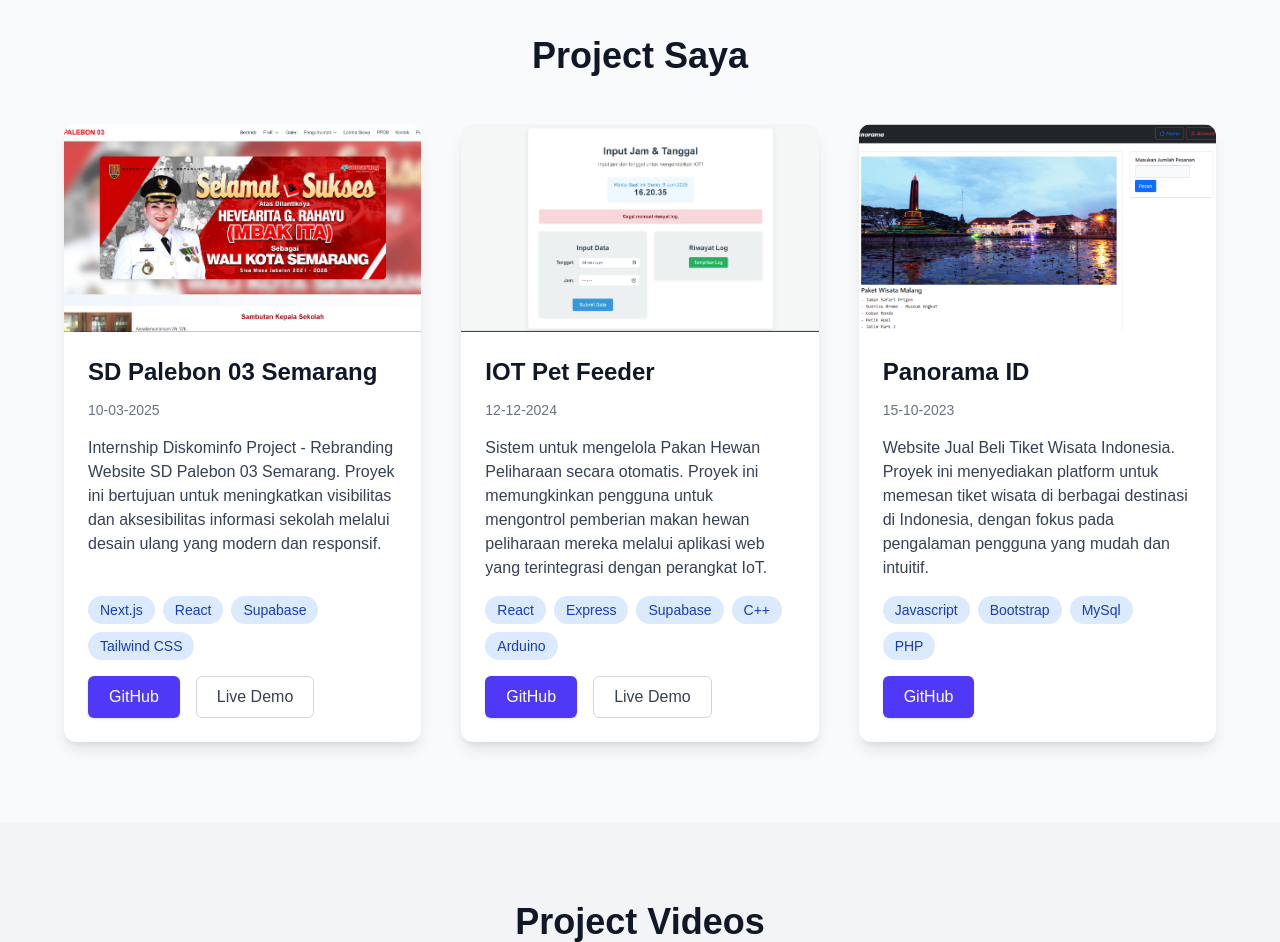
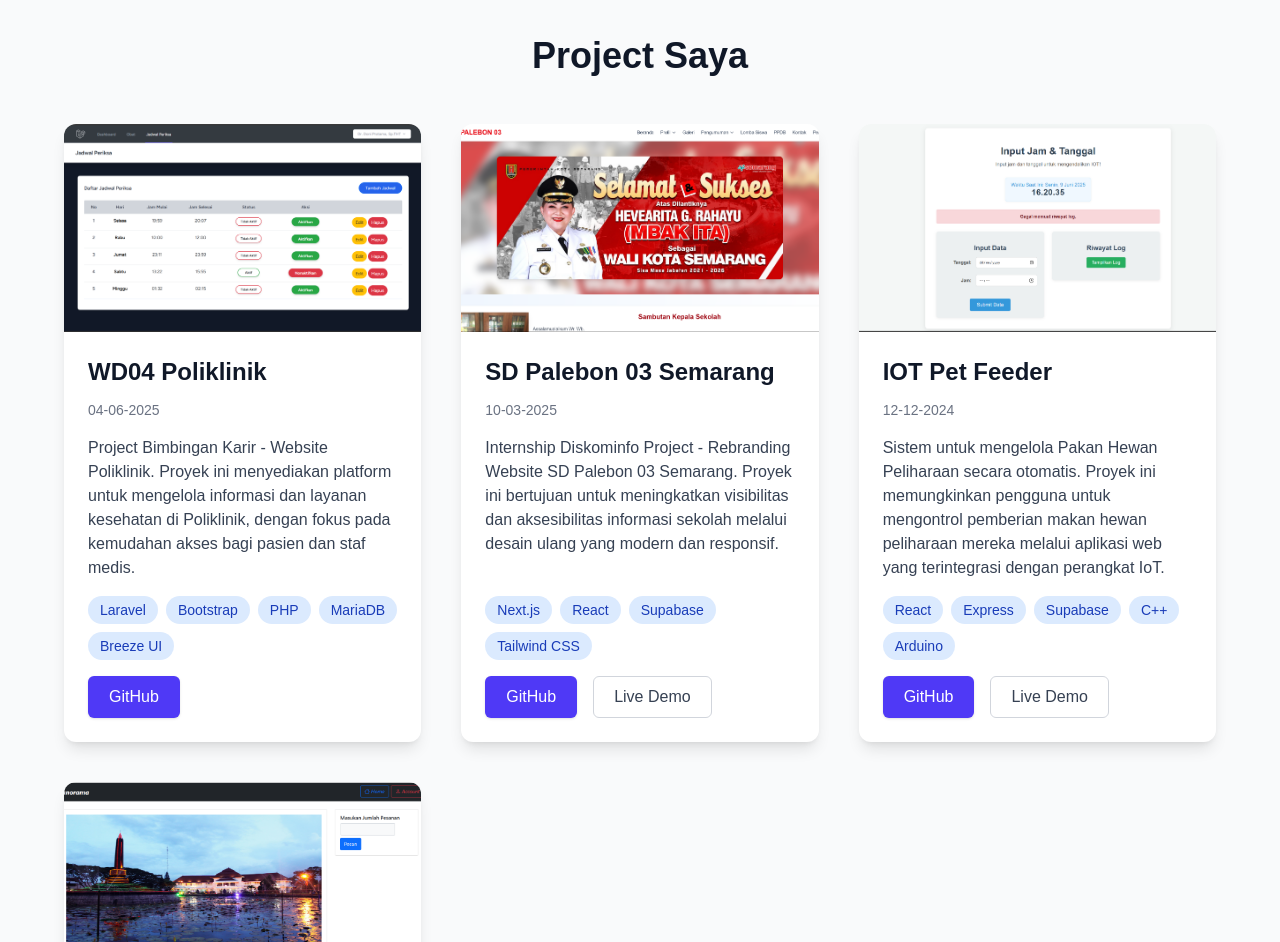
Before and after one commit to ardian56/Portofolio, a Next.js app: page / in a window 1280 px wide. Shown: the part 1380-2322 px from the top of the page. Built offline with nearby package versions, Linux system fonts and the light colour scheme.

Commit message:
update project

```diff
--- a/src/app/page.tsx
+++ b/src/app/page.tsx
@@ -23,13 +23,13 @@ const skills = [
 const projects = [
   {
     id: 1,
-    name: 'SD Palebon 03 Semarang',
-    description: 'Internship Diskominfo Project - Rebranding Website SD Palebon 03 Semarang. Proyek ini bertujuan untuk meningkatkan visibilitas dan aksesibilitas informasi sekolah melalui desain ulang yang modern dan responsif.',
-    technologies: ['Next.js', 'React', 'Supabase', 'Tailwind CSS'],
-    imageUrl: '/diskominfo.png',
-    githubUrl: 'https://github.com/ardian56/SD-Palebon-03.git',
-    liveUrl: 'https://sd-palebon-03.vercel.app/',
-    date: '10-03-2025',
+    name: 'Panorama ID',
+    description: 'Website Jual Beli Tiket Wisata Indonesia. Proyek ini menyediakan platform untuk memesan tiket wisata di berbagai destinasi di Indonesia, dengan fokus pada pengalaman pengguna yang mudah dan intuitif.',
+    technologies: ['Javascript','Bootstrap', 'MySql', 'PHP'],
+    imageUrl: '/manpro.png',
+    githubUrl: 'https://github.com/ardian56/manpro.git',
+    liveUrl: '',
+    date: '15-10-2023',
   },
   {
     id: 2,
@@ -43,13 +43,23 @@ const projects = [
   },
   {
     id: 3,
-    name: 'Panorama ID',
-    description: 'Website Jual Beli Tiket Wisata Indonesia. Proyek ini menyediakan platform untuk memesan tiket wisata di berbagai destinasi di Indonesia, dengan fokus pada pengalaman pengguna yang mudah dan intuitif.',
-    technologies: ['Javascript','Bootstrap', 'MySql', 'PHP'],
-    imageUrl: '/manpro.png',
-    githubUrl: 'https://github.com/ardian56/manpro.git',
+    name: 'SD Palebon 03 Semarang',
+    description: 'Internship Diskominfo Project - Rebranding Website SD Palebon 03 Semarang. Proyek ini bertujuan untuk meningkatkan visibilitas dan aksesibilitas informasi sekolah melalui desain ulang yang modern dan responsif.',
+    technologies: ['Next.js', 'React', 'Supabase', 'Tailwind CSS'],
+    imageUrl: '/diskominfo.png',
+    githubUrl: 'https://github.com/ardian56/SD-Palebon-03.git',
+    liveUrl: 'https://sd-palebon-03.vercel.app/',
+    date: '10-03-2025',
+  },
+  {
+    id: 4,
+    name: 'WD04 Poliklinik',
+    description: 'Project Bimbingan Karir - Website Poliklinik. Proyek ini menyediakan platform untuk mengelola informasi dan layanan kesehatan di Poliklinik, dengan fokus pada kemudahan akses bagi pasien dan staf medis.',
+    technologies: ['Laravel', 'Bootstrap', 'PHP', 'MariaDB', 'Breeze UI'],
+    imageUrl: '/bk.png',
+    githubUrl: 'https://github.com/ardian56/Workshop-BK.git',
     liveUrl: '',
-    date: '15-10-2023',
+    date: '04-06-2025',
   },
 ];
 
@@ -155,8 +165,10 @@ const ProjectsSection: React.FC = () => (
   <section id="projects" className="py-20 px-8 bg-gray-50 dark:bg-gray-900 text-gray-900 dark:text-white">
     <h2 className="text-4xl font-bold text-center mb-12">Project Saya</h2>
     <div className="grid grid-cols-1 md:grid-cols-2 lg:grid-cols-3 gap-10 max-w-6xl mx-auto">
-      {projects.map((project) => (
-        <ProjectCard key={project.id} project={project} />
+      {[...projects]
+        .sort((a, b) => b.id - a.id)
+        .map((project) => (
+          <ProjectCard key={project.id} project={project} />
       ))}
     </div>
   </section>
```
Also changed, not shown: public/bk.png (added).
